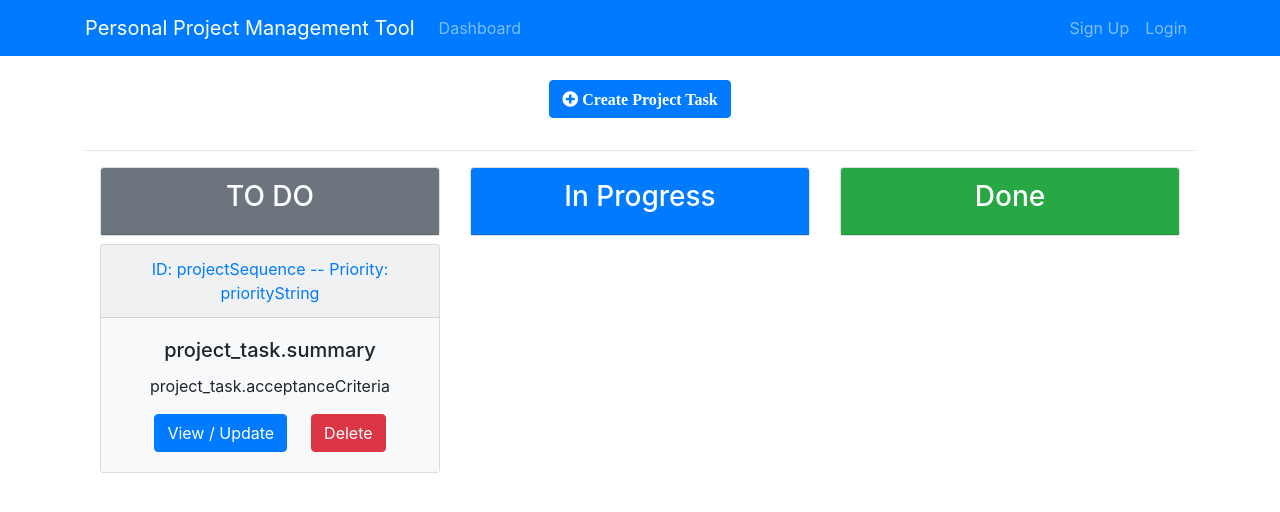
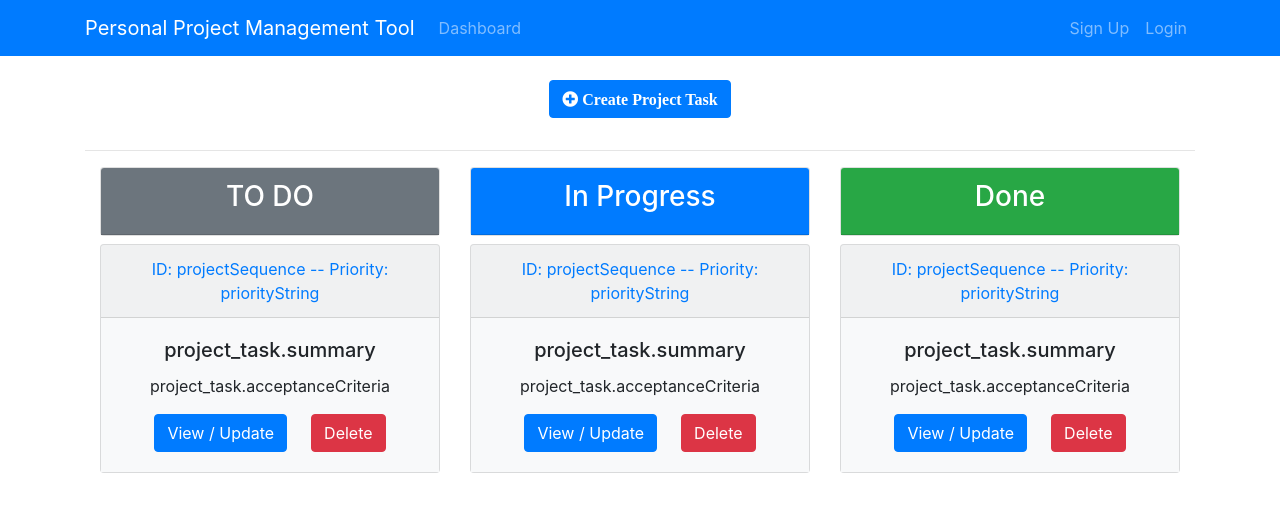
Before and after one commit to arjungautam1/Personal-Project-Management-Tool, a React (Create React App) app in the folder ppmtool-client/: page /projectBoard/1 in a window 1280 px wide. Shown: the top 512 px of the page. Built offline with nearby package versions, Linux system fonts and the light colour scheme.

Commit message:
Set up projcetBoard , Backlog, Project Task components

```diff
--- a/ppmtool-client/src/components/ProjectBoard/Backlog.js
+++ b/ppmtool-client/src/components/ProjectBoard/Backlog.js
@@ -0,0 +1,42 @@
+import React, { Component } from "react";
+import ProjectTask from "./ProjectTasks/ProjectTask";
+
+class Backlog extends Component {
+  render() {
+    return (
+      <div className="container">
+        <div className="row">
+          <div className="col-md-4">
+            <div className="card text-center mb-2">
+              <div className="card-header bg-secondary text-white">
+                <h3>TO DO</h3>
+              </div>
+            </div>
+
+            <ProjectTask />
+          </div>
+
+          <div className="col-md-4">
+            <div className="card text-center mb-2">
+              <div className="card-header bg-primary text-white">
+                <h3>In Progress</h3>
+              </div>
+            </div>
+            <ProjectTask />
+          </div>
+          <div className="col-md-4">
+            <div className="card text-center mb-2">
+              <div className="card-header bg-success text-white">
+                <h3>Done</h3>
+              </div>
+            </div>
+
+            <ProjectTask />
+          </div>
+        </div>
+      </div>
+    );
+  }
+}
+
+export default Backlog;
--- a/ppmtool-client/src/components/ProjectBoard/ProjectBoard.js
+++ b/ppmtool-client/src/components/ProjectBoard/ProjectBoard.js
@@ -1,5 +1,6 @@
 import React, { Component } from "react";
 import { Link } from "react-router-dom";
+import Backlog from "./Backlog";
 
 class ProjectBoard extends Component {
   render() {
@@ -12,58 +13,7 @@ class ProjectBoard extends Component {
         <br />
         <hr />
         {/*Backlog STARTS HERE */}
-        <div className="container">
-          <div className="row">
-            <div className="col-md-4">
-              <div className="card text-center mb-2">
-                <div className="card-header bg-secondary text-white">
-                  <h3>TO DO</h3>
-                </div>
-              </div>
-
-              {/*  SAMPLE PROJECT TASK STARTS HERE*/}
-              <div className="card mb-1 bg-light">
-                <div className="card-header text-primary">
-                  ID: projectSequence -- Priority: priorityString
-                </div>
-                <div className="card-body bg-light">
-                  <h5 className="card-title">project_task.summary</h5>
-                  <p className="card-text text-truncate ">
-                    project_task.acceptanceCriteria
-                  </p>
-                  <a href="#" className="btn btn-primary">
-                    View / Update
-                  </a>
-
-                  <button className="btn btn-danger ml-4">Delete</button>
-                </div>
-              </div>
-
-              {/*SAMPLE PROJECT TASK ENDS HERE */}
-            </div>
-            <div className="col-md-4">
-              <div className="card text-center mb-2">
-                <div className="card-header bg-primary text-white">
-                  <h3>In Progress</h3>
-                </div>
-              </div>
-              {/*  SAMPLE PROJECT TASK STARTS HERE
-
-                SAMPLE PROJECT TASK ENDS HERE */}
-            </div>
-            <div className="col-md-4">
-              <div className="card text-center mb-2">
-                <div className="card-header bg-success text-white">
-                  <h3>Done</h3>
-                </div>
-              </div>
-              {/*  SAMPLE PROJECT TASK STARTS HERE
-
-                SAMPLE PROJECT TASK ENDS HERE */}
-            </div>
-          </div>
-        </div>
-
+       <Backlog/>
         {/*Backlog ENDS HERE */}
       </div>
     );
--- a/ppmtool-client/src/components/ProjectBoard/ProjectTasks/ProjectTask.js
+++ b/ppmtool-client/src/components/ProjectBoard/ProjectTasks/ProjectTask.js
@@ -0,0 +1,29 @@
+import React, { Component } from "react";
+
+class ProjectTask extends Component {
+  render() {
+    return (
+      <div>
+        {/*  SAMPLE PROJECT TASK STARTS HERE*/}
+        <div className="card mb-1 bg-light">
+          <div className="card-header text-primary">
+            ID: projectSequence -- Priority: priorityString
+          </div>
+          <div className="card-body bg-light">
+            <h5 className="card-title">project_task.summary</h5>
+            <p className="card-text text-truncate ">
+              project_task.acceptanceCriteria
+            </p>
+            <a href="#" className="btn btn-primary">
+              View / Update
+            </a>
+
+            <button className="btn btn-danger ml-4">Delete</button>
+          </div>
+        </div>
+      </div>
+    );
+  }
+}
+
+export default ProjectTask;
```
Also changed, not shown: 1 other file (tests, documents, lock files or other folders).
